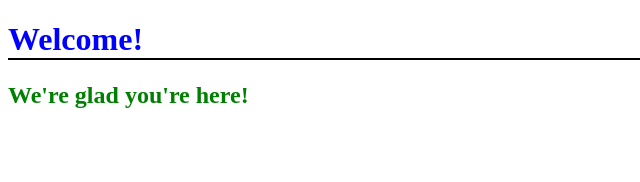
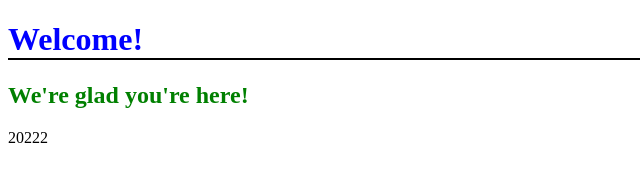
Before and after one commit to rileyeh/example-project, a plain HTML site: page index.html in a window 1280 px wide. Shown: the full height of the page, 0-640 px from the left. Drawn offline with Linux system fonts and the light colour scheme.

Commit message:
new footer

```diff
--- a/index.html
+++ b/index.html
@@ -10,5 +10,9 @@
 <body>
     <h1>Welcome!</h1>
     <h2>We're glad you're here!</h2>
+
+    <footer>
+        <p>20222</p>
+    </footer>
 </body>
 </html>
```
